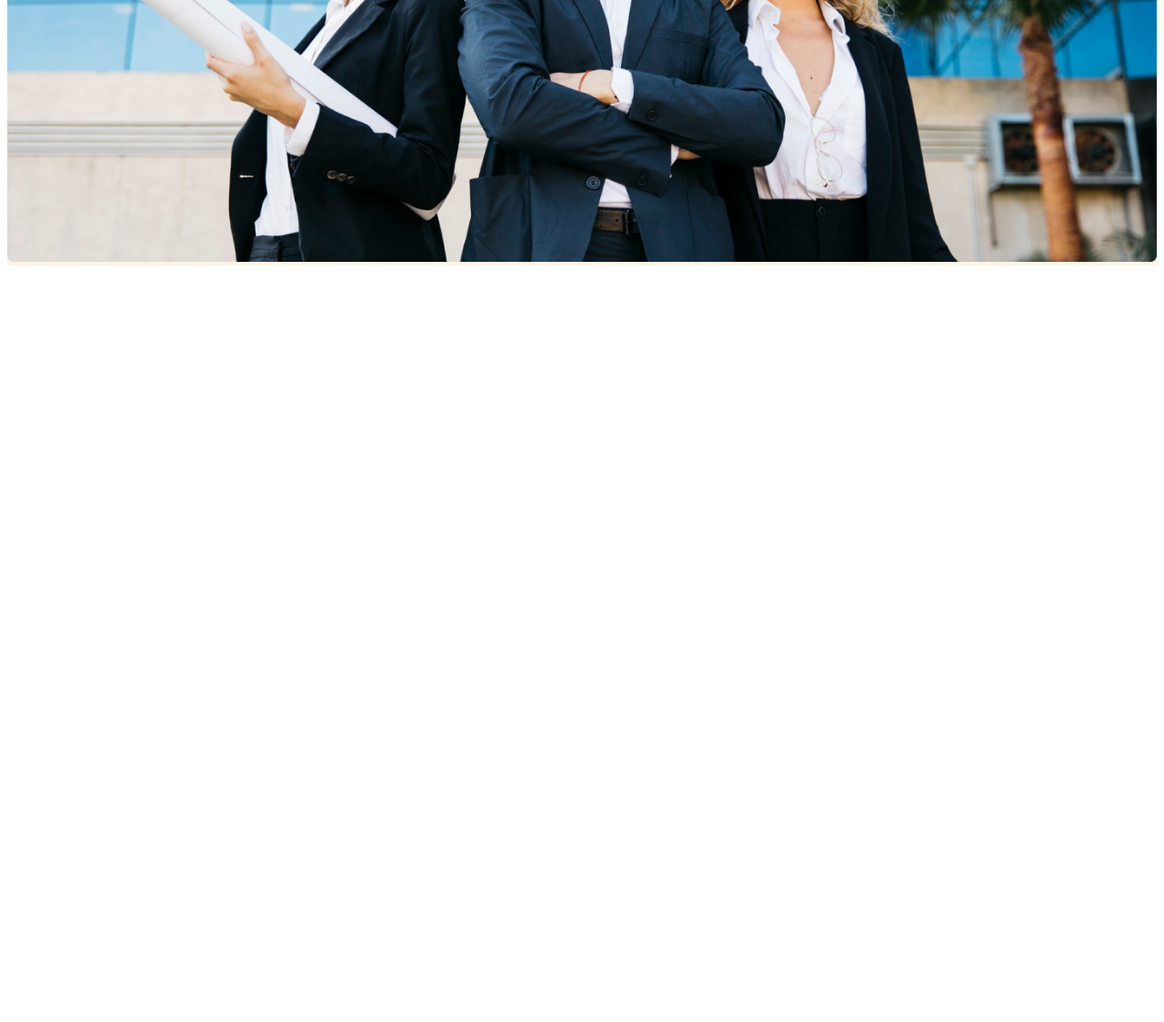
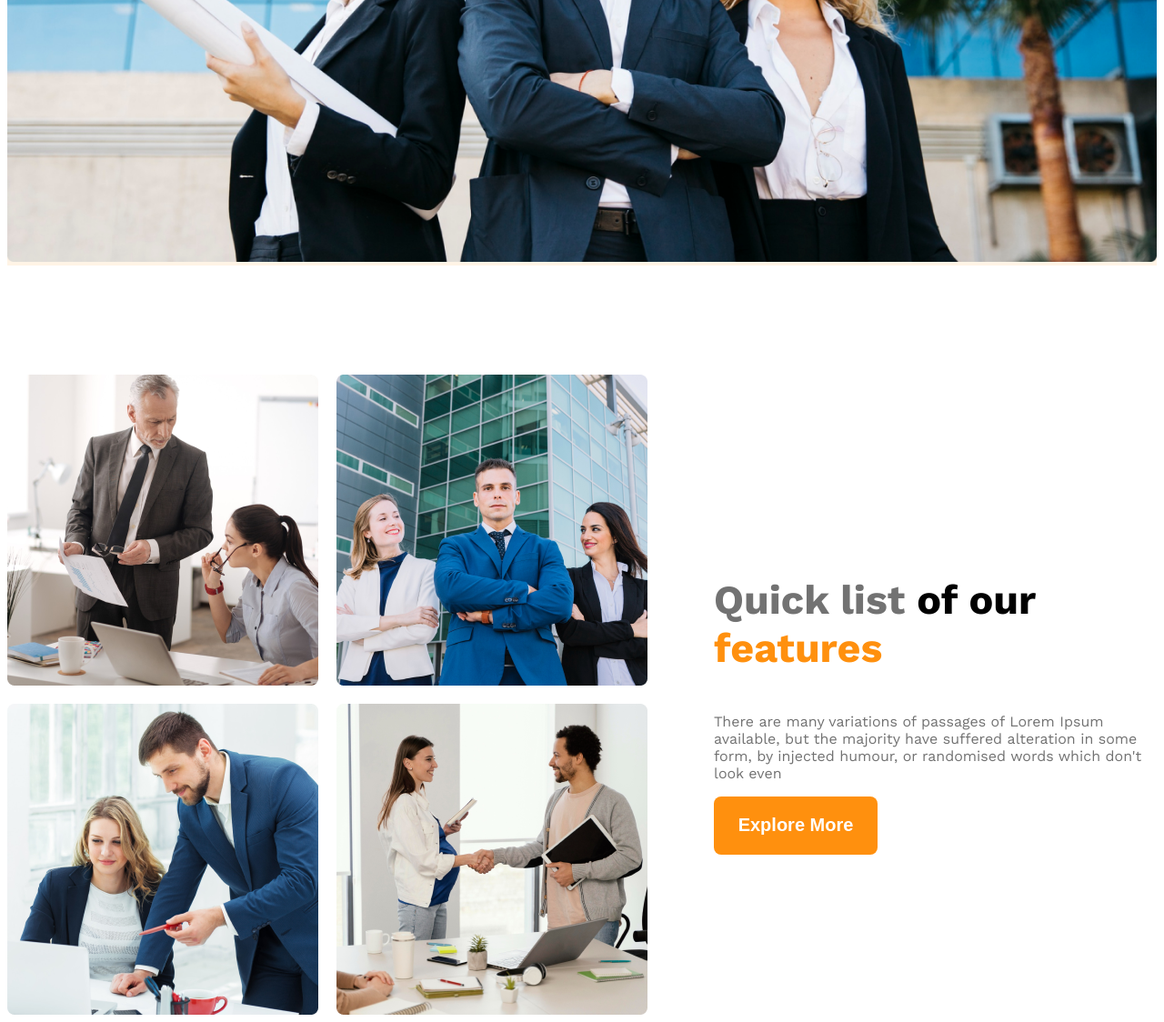
Before and after one commit to farhanfuad02/G3-Architect, a plain HTML site: page index.html in a window 1280 px wide. Shown: the part 807-1931 px from the top of the page at 91% size. Before the commit the page ends 1107 px from the top, so only its background shows below. Drawn offline with nearby package versions, Linux system fonts and the light colour scheme.

Commit message:
teams section added

```diff
--- a/architect.css
+++ b/architect.css
@@ -28,6 +28,13 @@
     border-radius: 8px;
     font-size: 1.25rem;
     font-weight: 600;
+}
+main{
+    max-width: 1440px;
+    margin: 0 auto;
+}
+main > section{
+    margin-top: 120px;
 }
 
 /* navbar related styles */
@@ -68,6 +75,28 @@
     width: 100%;
 }
 
+/* team section */
+.teams{
+    align-items: center;
+
+}
+.img-container{
+    display: grid;
+    grid-template-columns: repeat(2,1fr);
+    gap: 20px;
+}
+.feater-title{
+    font-weight: 700;
+    font-size: 2.8rem;
+}
+.p3{
+    color: #FF900E;
+}
+.featers{
+    margin-left: 73px;
+    max-width: 537px;
+}
+
 /* responsive media query */
 @media screen and (max-width:576px) {
     .navbar,.nav-links{
--- a/index.html
+++ b/index.html
@@ -33,6 +33,21 @@
             <img src="images/banner.png" alt="" class="banner-img">
         </div>
     </header>
+    <main>
+        <section class="teams d-flex">
+            <div class="img-container">
+                <img src="images/team1.png" alt="">
+                <img src="images/team2.png" alt="">
+                <img src="images/team3.png" alt="">
+                <img src="images/team4.png" alt="">
+            </div>
+            <div class="featers">
+                <h3 class="feater-title"><span class="p1 dark-3">Quick list</span><span> of our</span> <span class="p3">features</span></h3>
+                <p class="feater-desc dark-3" style="font-size: 1rem;">There are many variations of passages of Lorem Ipsum available, but the majority have suffered alteration in some form, by injected humour, or randomised words which don't look even</p>
+                <button class="btn-primary">Explore More</button>
+            </div>
+        </section>
+    </main>
 </body>
 
 </html>
```
